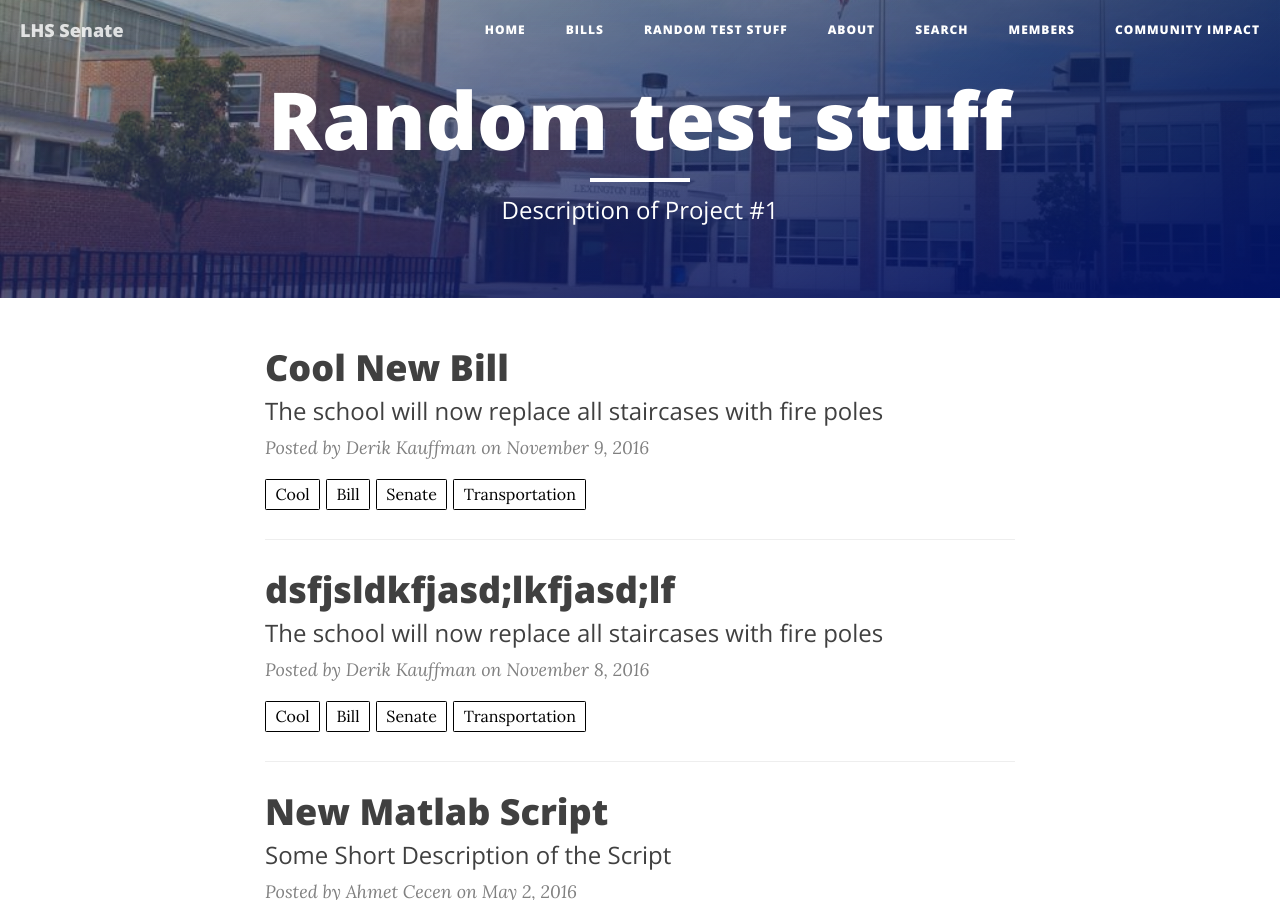
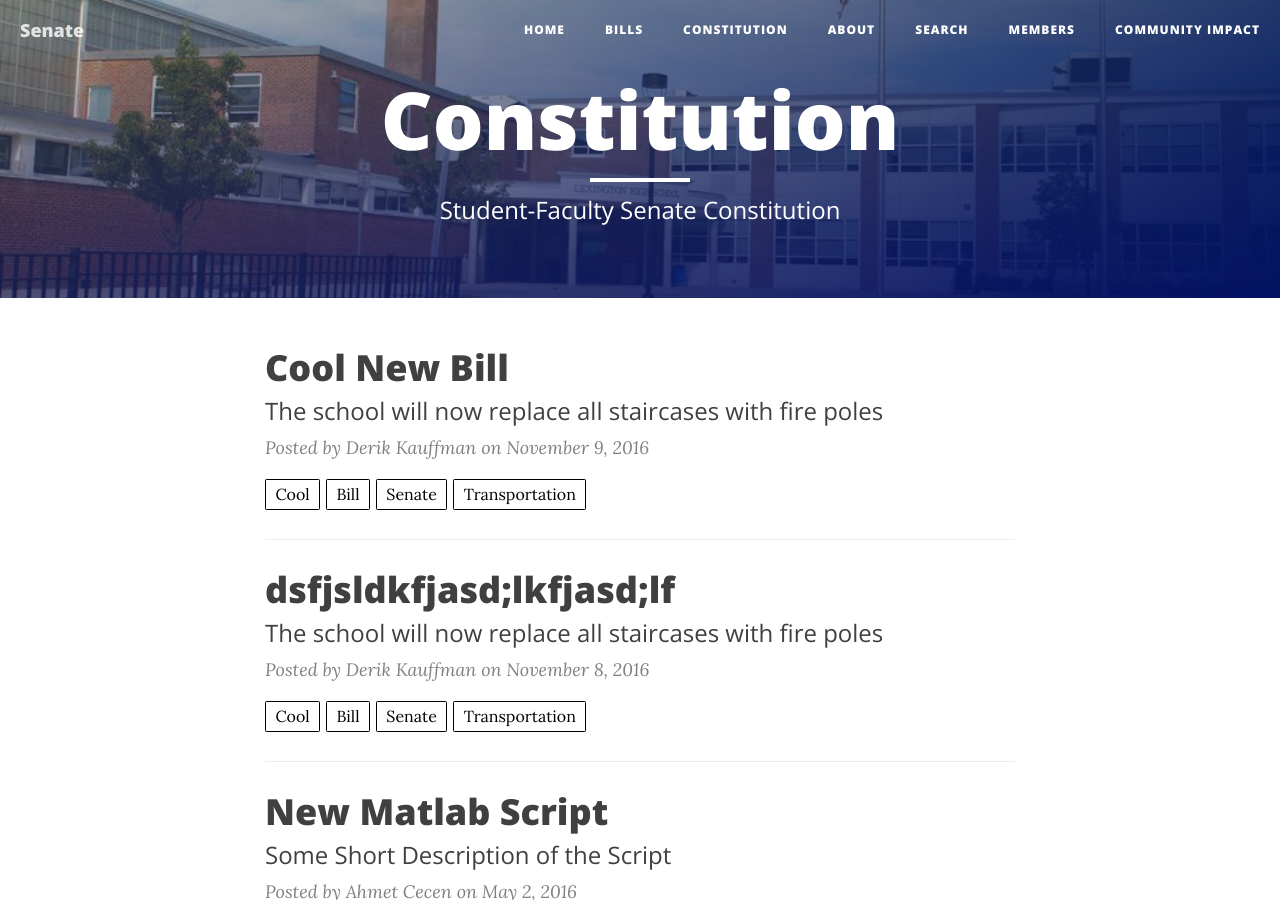
Before and after one commit to vitaedev/lhssenate, a Jekyll site: the page built from projects/project1.md, in a window 1280 px wide and 900 px high. Built offline with Jekyll 4.4.1, drawn with Linux system fonts in a browser that asks for light colours; nearby versions of some CDN libraries.

```diff
--- a/_config.yml
+++ b/_config.yml
@@ -1,5 +1,5 @@
 # Site settings
-title: LHS Senate
+title: Senate
 description: "A Unique System of High School Government"
 url: "http://vitaedev.com/"
 
--- a/_layouts/page.html
+++ b/_layouts/page.html
@@ -10,6 +10,7 @@
             <div class="col-lg-8 col-lg-offset-2 col-md-10 col-md-offset-1">
                 <div class="site-heading" style="padding: 75px 0">
 					{% if page.url == '/' %}
+                    <h3 style = "margin:0">Lexington High School</h3>
 					{% if site.logo %}
 					<img src= "{{ site.logo }}" style="height: 150px">
 					{% endif %}
--- a/projects/project1.md
+++ b/projects/project1.md
@@ -1,7 +1,7 @@
 ---
 layout: project
-title: "Random test stuff"
-description: "Description of Project #1"
+title: "Constitution"
+description: "Student-Faculty Senate Constitution"
 header-img: "img/home-bg.jpg"
 category: project1
 ---
```
